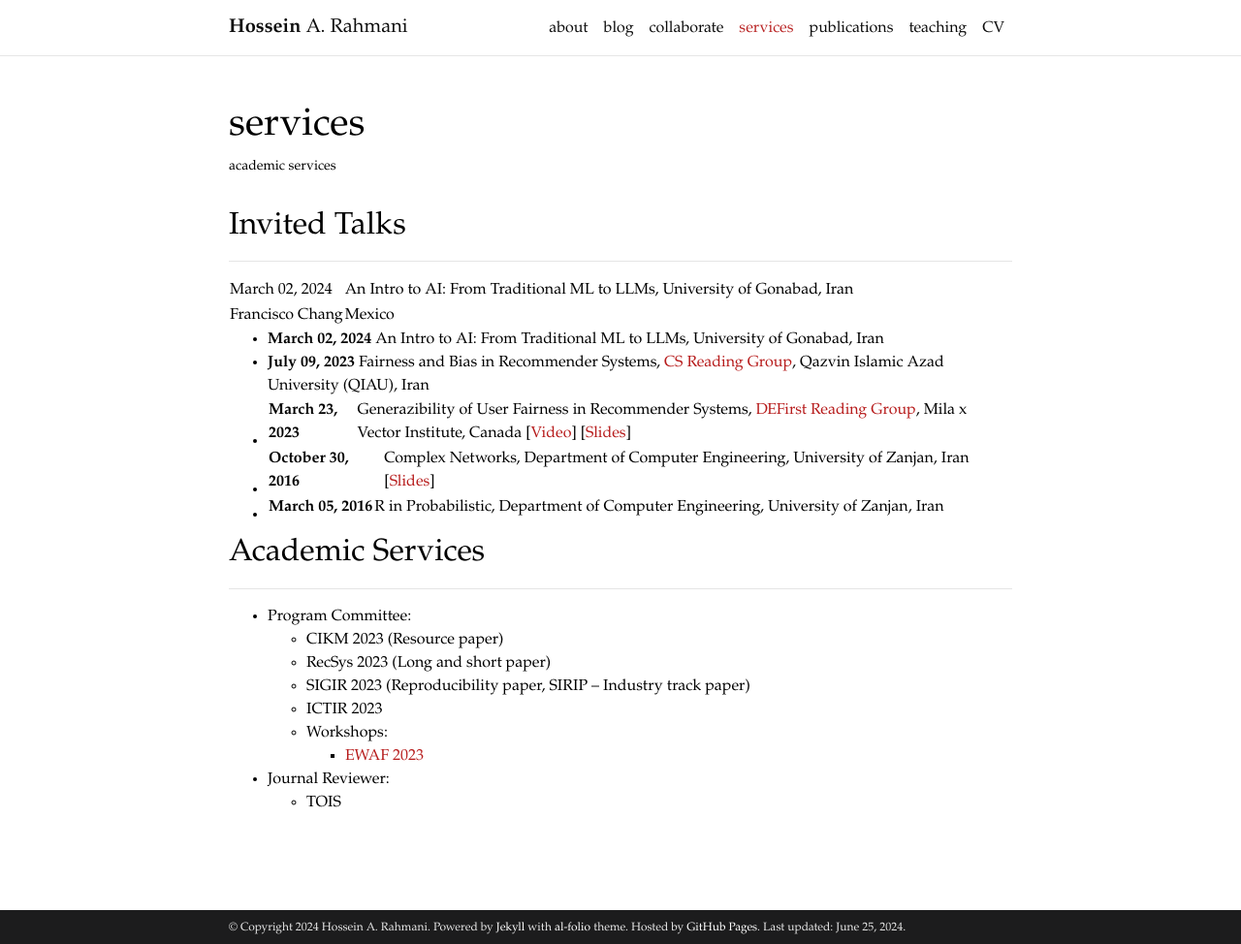
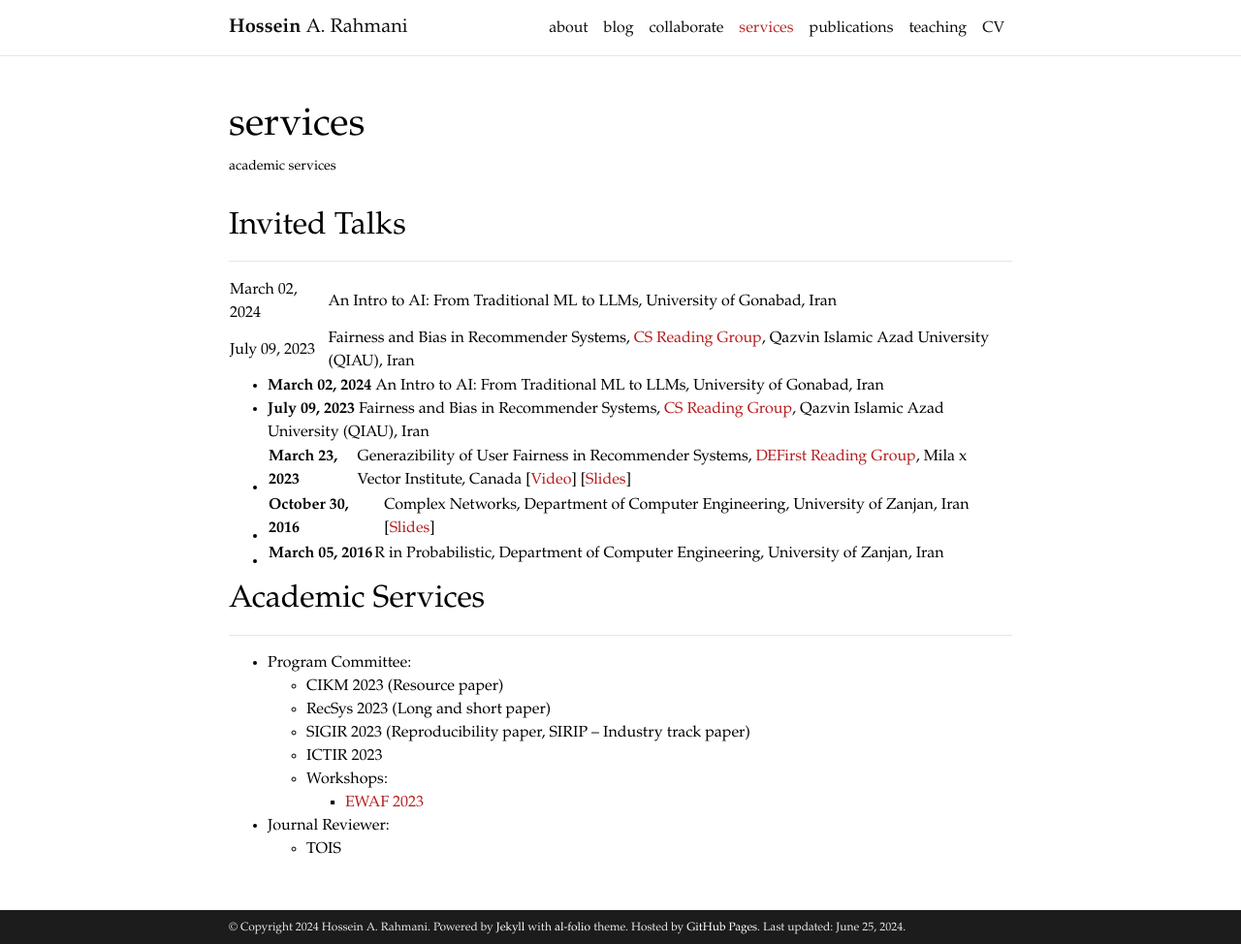
Before and after one commit to rahmanidashti/rahmanidashti.github.io, a Jekyll site: the page built from _pages/services.md, in a window 1280 px wide and 974 px high. Shown: the whole window at 97% size. Built offline with Jekyll 4.4.1, drawn with Linux system fonts in a browser that asks for light colours; comment, search, counter and statistics services are not loaded; a style sheet for code colours, icons or effects is not loaded.

Commit message:
Update services.md

```diff
--- a/_pages/services.md
+++ b/_pages/services.md
@@ -15,10 +15,14 @@
     <td>An Intro to AI: From Traditional ML to LLMs, University of Gonabad, Iran</td>
   </tr>
   <tr>
-    <td>Francisco Chang</td>
-    <td>Mexico</td>
+    <td>July 09, 2023</td>
+    <td>Fairness and Bias in Recommender Systems, <a href="https://sites.google.com/view/cs-reading-group/home">CS Reading Group</a>, Qazvin Islamic Azad University (QIAU), Iran</td>
   </tr>
 </table>
+
+
+
+
 
 - <span class="font-weight-bold">March 02, 2024</span> An Intro to AI: From Traditional ML to LLMs, University of Gonabad, Iran
 - <span class="font-weight-bold">July 09, 2023</span> Fairness and Bias in Recommender Systems, <a href="https://sites.google.com/view/cs-reading-group/home">CS Reading Group</a>, Qazvin Islamic Azad University (QIAU), Iran
```
